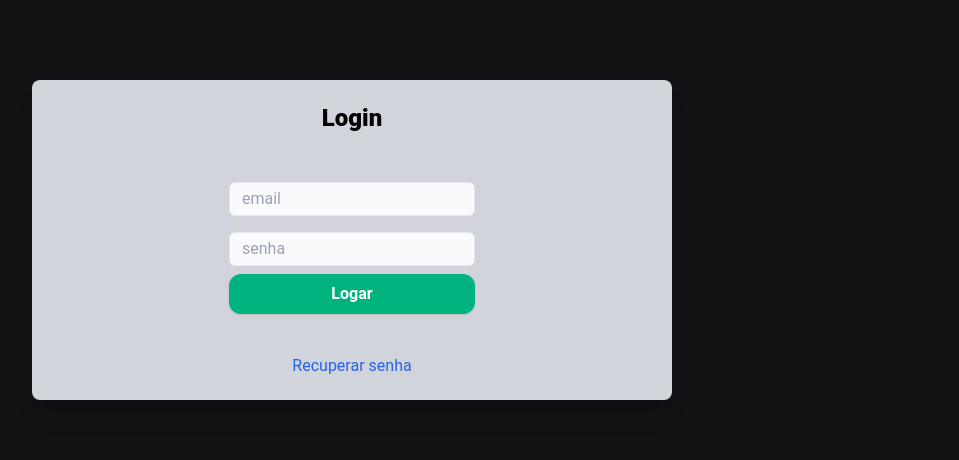
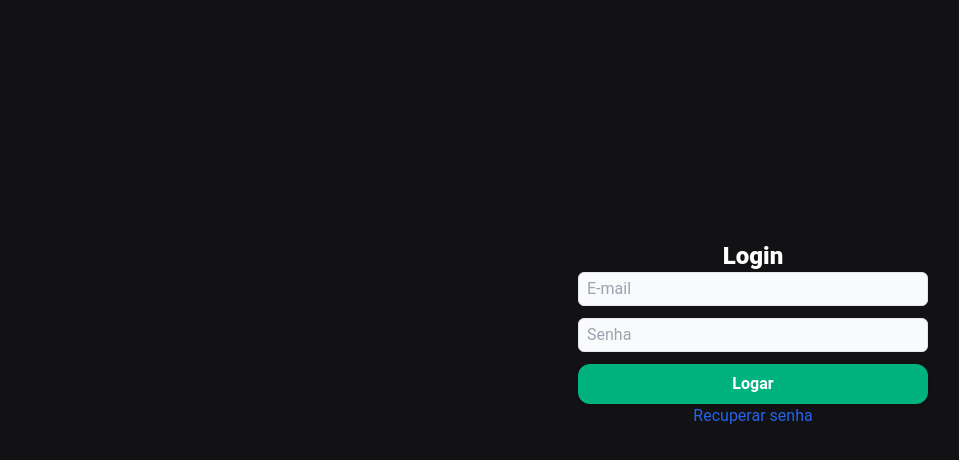
Before and after one commit to mateusdayrell/lelearn, a React (Create React App) app: page /login in a window 1280 px wide. Shown: the top 460 px of the page, without its empty margins (288-1247 px from the left). Built offline with nearby package versions, Linux system fonts and the light colour scheme; the HTML template or start-up script is replaced by a standard one.

Commit message:
refactor: style login page

```diff
--- a/src/pages/Login/index.js
+++ b/src/pages/Login/index.js
@@ -39,33 +39,35 @@ export default function Login(props) {
   return (
     <>
       <Loading isLoading={isLoading} />
+      <div className="elipse-1" />
+      <div className="green-gradient h-full w-full flex justify-end float">
+        <div className="flex flex-col h-min w-min mt-[30vh] mr-[5vw]">
+          <h1 className="mx-auto font-extrabold text-2xl text-white">Login</h1>
 
-      <div className="login-container">
-        <h1 className="mx-auto font-extrabold text-2xl">Login</h1>
-
-        <form onSubmit={handleSubmit}>
+          <div className="flex flex-col gap-3 w-[40vw] max-w-[350px]">
             <input
               type="text"
               name="email"
-            placeholder="email"
+              placeholder="E-mail"
               value={email}
               onChange={(e) => setEmail(e.target.value)}
             />
             <input
               type="password"
               name="senha"
-            placeholder="senha"
+              placeholder="Senha"
               value={senha}
               onChange={(e) => setSenha(e.target.value)}
             />
-          <button className="btn" type="submit">
+          </div>
+          <button className="btn mt-3" type="button" onClick={handleSubmit}>
             Logar
           </button>
-        </form>
           <Link className="mx-auto text-blue-600" to="/recuperar-senha">
             Recuperar senha
           </Link>
         </div>
+      </div>
     </>
   );
 }
```
Lines whose indentation alone changed are shown as unchanged.
